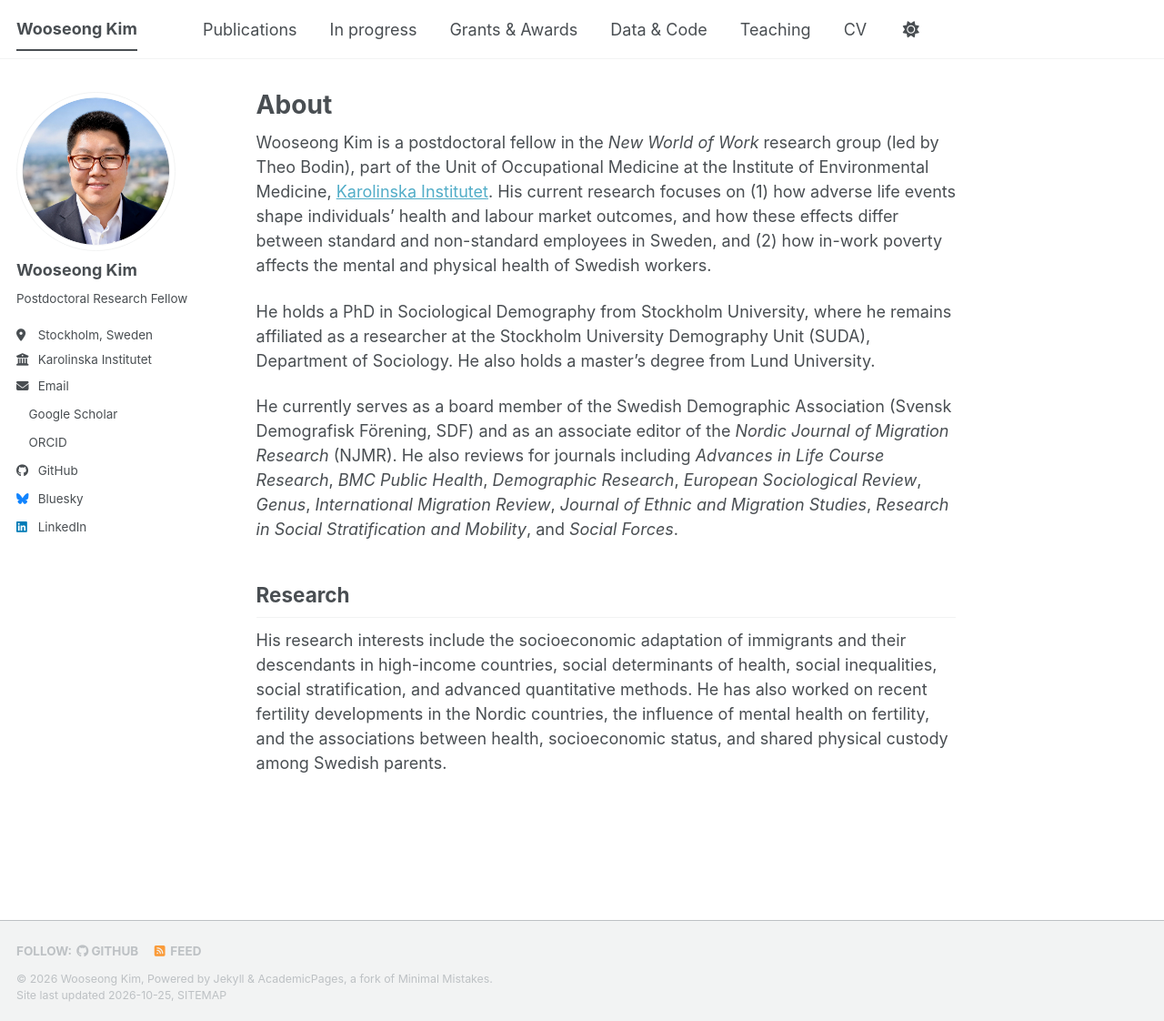
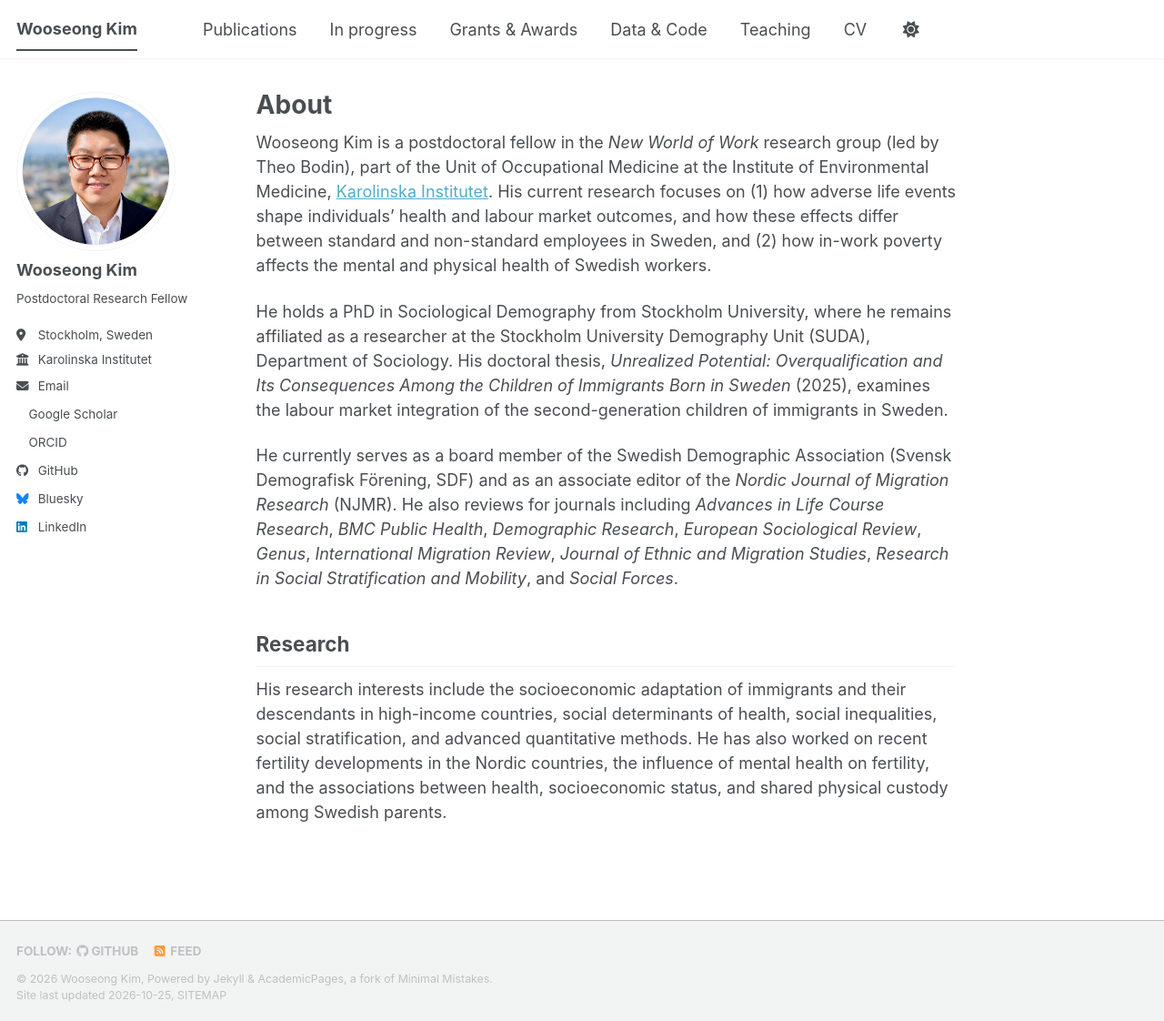
Before and after one commit to wooseongkim1992/wooseongkim1992.github.io, a Jekyll site: the page built from _pages/about.md, in a window 1280 px wide and 1122 px high. Shown: the whole window at 91% size. Built offline with Jekyll 4.4.1, drawn with Linux system fonts in a browser that asks for light colours; a style sheet for code colours, icons or effects is not loaded.

Commit message:
Add doctoral thesis to About and CV; correct PhD title on CV
Co-Authored-By: Claude Opus 5.5 <noreply@anthropic.com>
Claude-Session: https://claude.ai/code/session_01GfBbBnqcUfgWZ8g9T6W9Yr

```diff
--- a/_pages/about.md
+++ b/_pages/about.md
@@ -9,7 +9,7 @@ redirect_from:
 
 Wooseong Kim is a postdoctoral fellow in the *New World of Work* research group (led by Theo Bodin), part of the Unit of Occupational Medicine at the Institute of Environmental Medicine, [Karolinska Institutet](https://ki.se). His current research focuses on (1) how adverse life events shape individuals' health and labour market outcomes, and how these effects differ between standard and non-standard employees in Sweden, and (2) how in-work poverty affects the mental and physical health of Swedish workers.
 
-He holds a PhD in Sociological Demography from Stockholm University, where he remains affiliated as a researcher at the Stockholm University Demography Unit (SUDA), Department of Sociology. He also holds a master's degree from Lund University.
+He holds a PhD in Sociological Demography from Stockholm University, where he remains affiliated as a researcher at the Stockholm University Demography Unit (SUDA), Department of Sociology. His doctoral thesis, *Unrealized Potential: Overqualification and Its Consequences Among the Children of Immigrants Born in Sweden* (2025), examines the labour market integration of the second-generation children of immigrants in Sweden.
 
 He currently serves as a board member of the Swedish Demographic Association (Svensk Demografisk Förening, SDF) and as an associate editor of the *Nordic Journal of Migration Research* (NJMR). He also reviews for journals including *Advances in Life Course Research*, *BMC Public Health*, *Demographic Research*, *European Sociological Review*, *Genus*, *International Migration Review*, *Journal of Ethnic and Migration Studies*, *Research in Social Stratification and Mobility*, and *Social Forces*.
 
```
Also changed, not shown: _pages/cv.md (+1 -1 lines).
